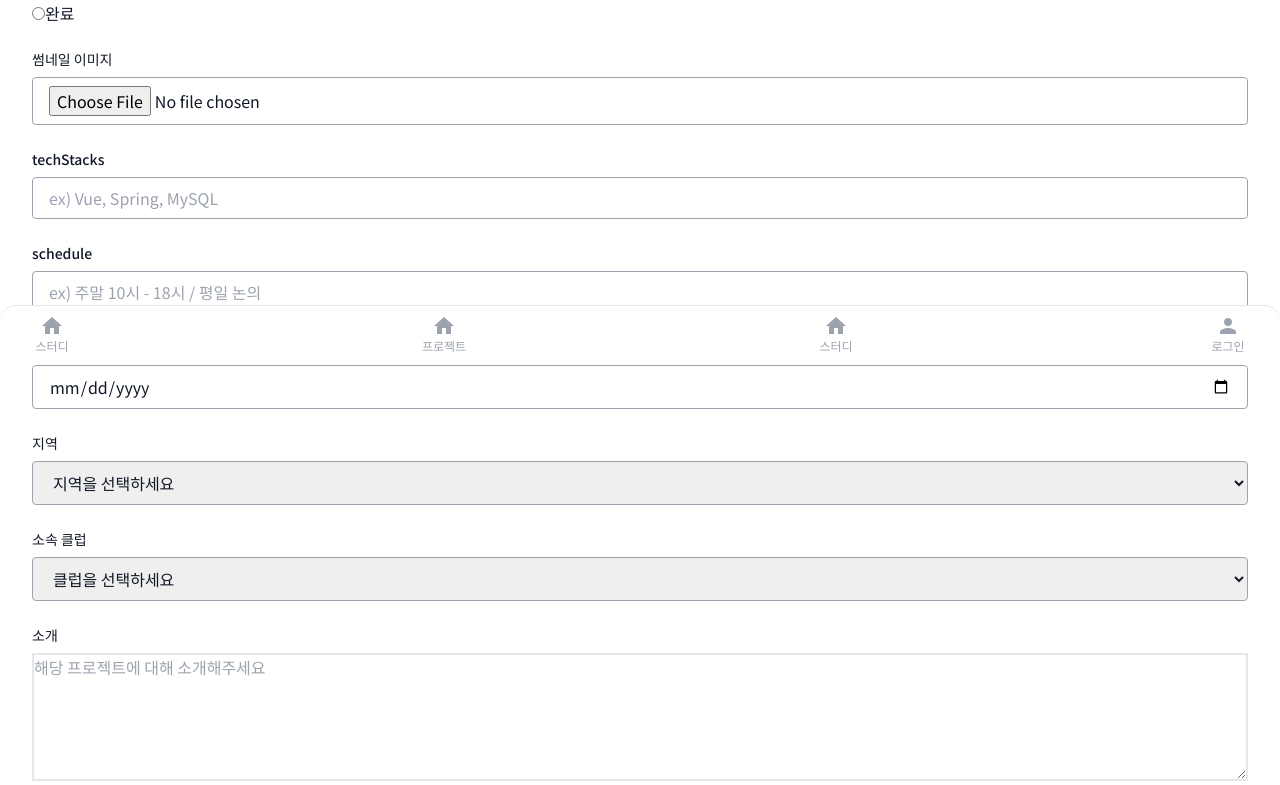
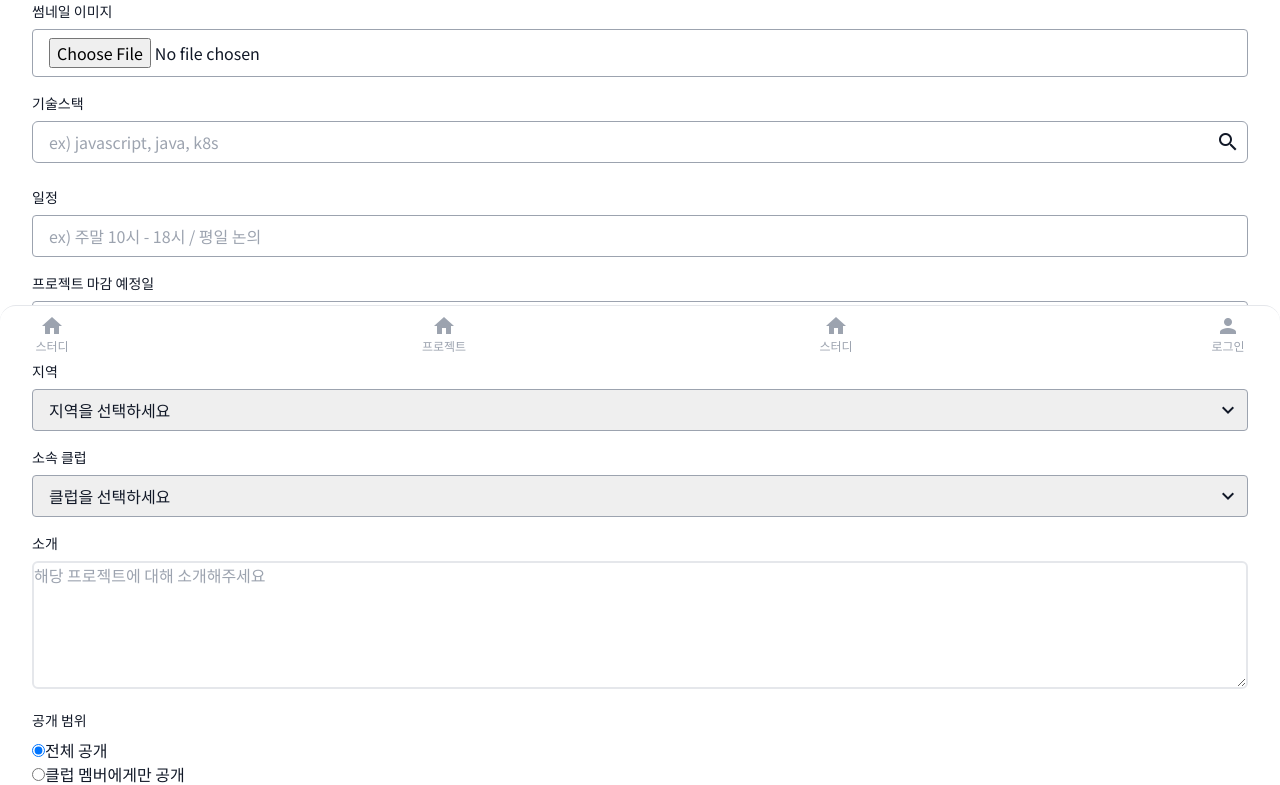
Before and after one commit to cys4585/matchhere-personal, a Vue app in the folder frontend/: page /projects/form in a window 1280 px wide. Shown: the part 438-1223 px from the top of the page. Built offline with nearby package versions, Linux system fonts and the light colour scheme.

Commit message:
Update: project article, apply

```diff
--- a/frontend/src/components/common/SelectFormField.vue
+++ b/frontend/src/components/common/SelectFormField.vue
@@ -3,7 +3,7 @@
     <label class="label">{{ field.label }}</label>
     <div class="select-wrapper">
       <select @change="handleChange">
-        <option disabled>{{ field.placeholder }}</option>
+        <option disabled selected>{{ field.placeholder }}</option>
         <option v-for="item in field.options" :key="item">
           {{ item }}
         </option>
--- /dev/null
+++ b/frontend/src/components/project/TechStackItem.vue
@@ -0,0 +1,32 @@
+<template>
+  <div class="border rounded-2xl px-2 border-gray-400 flex justify-end gap-1">
+    <span class="text-sm text-blue-600">{{ techStack }}</span>
+    <button class="" @click="$emit('remove', idx)">
+      <span class="material-icons text-sm text-gray-700 hover:text-gray-400"
+        >close</span
+      >
+    </button>
+  </div>
+</template>
+
+<script>
+export default {
+  name: "TechStackItem",
+  props: {
+    techStack: {
+      type: String,
+      required: true,
+    },
+    idx: {
+      type: Number,
+      required: true,
+    },
+  },
+  emits: ["remove"],
+  setup() {
+    return {}
+  },
+}
+</script>
+
+<style lang="scss" scoped></style>
--- a/frontend/src/views/ProjectForm.vue
+++ b/frontend/src/views/ProjectForm.vue
@@ -11,18 +11,36 @@
           v-for="(form, name, index) in formFields"
           :key="form.id"
         >
-          <h3 v-if="name == 'project'">프로젝트</h3>
-          <h3 v-else-if="name == 'member'">구성원</h3>
+          <h3 v-if="name === 'project'">프로젝트</h3>
+          <h3 v-else-if="name === 'member'">구성원</h3>
           <div class="fields" v-for="field in form" :key="field.id">
             <InputFormField
-              v-if="field.type == 'string'"
+              v-if="field.type === 'string'"
               :field="field"
+              :formFields="form"
               v-model="field.value"
               @update:errors="handleUpdateErrors"
             />
+            <SelectFormField
+              v-else-if="field.type === 'select'"
+              :field="field"
+              v-model="field.value"
+            />
+            <div v-else-if="field.type === 'search'" class="grid gap-2">
+              <TechStackField @SelectTeckStack="handleSelectTechStack" />
+              <div class="flex flex-wrap gap-1">
+                <TechStackItem
+                  v-for="(item, idx) in field.value"
+                  :key="item.id"
+                  :techStack="item"
+                  :idx="idx"
+                  @remove="handleRemoveTeckStack"
+                />
+              </div>
+            </div>
             <div v-else class="form-field">
               <p class="label">{{ field.label }}</p>
-              <div v-if="field.type == 'radio'">
+              <div v-if="field.type === 'radio'">
                 <div v-for="(state, index, key) in field.stateList" :key="key">
                   <input
                     class="input-radio"
@@ -34,7 +52,7 @@
                   <label :for="field.idList[index]">{{ state }}</label>
                 </div>
               </div>
-              <div v-else-if="field.type == 'file'">
+              <div v-else-if="field.type === 'file'">
                 <!-- file 타입은 양방향 바인딩 할 수 없다. method로 구현 -->
                 <input
                   :type="field.type"
@@ -43,29 +61,24 @@
                 />
                 <p>{{ field.value }}</p>
               </div>
-              <div v-else-if="field.type == 'date'">
+              <div v-else-if="field.type === 'date'">
                 <input :type="field.type" v-model="field.value" />
               </div>
-              <div v-else-if="field.type == 'select'">
-                <select v-model="field.value">
-                  <option disabled value="">{{ field.description }}</option>
-                  <option
-                    v-for="value in field.valueList"
-                    :key="value.id"
-                    :value="value"
-                  >
-                    {{ value }}
-                  </option>
-                </select>
-              </div>
-              <div v-else-if="field.type == 'textarea'">
+              <div v-else-if="field.type === 'textarea'">
                 <textarea
                   :placeholder="field.placeholder"
                   v-model="field.value"
-                  class="w-full h-32 border-2"
+                  class="
+                    w-full
+                    h-32
+                    border-2
+                    rounded-md
+                    outline-none
+                    focus:ring-2 focus:ring-blue-500
+                  "
                 ></textarea>
               </div>
-              <div v-else-if="field.type == 'number'">
+              <div v-else-if="field.type === 'number'">
                 <input
                   :type="field.type"
                   min="0"
@@ -87,24 +100,29 @@
 
 <script>
 import InputFormField from "@/components/common/InputFormField.vue"
+import SelectFormField from "@/components/common/SelectFormField.vue"
 import SubmitButton from "@/components/common/SubmitButton.vue"
+import TechStackField from "@/components/common/TeckStackField.vue"
+import TechStackItem from "@/components/project/TechStackItem.vue"
 import { ref, computed } from "vue"
 import { requiredValidator } from "@/libs/validator"
+import { cityList } from "@/libs/data"
 
 export default {
   name: "ProjectForm",
   components: {
     InputFormField,
     SubmitButton,
+    SelectFormField,
+    TechStackField,
+    TechStackItem,
   },
   setup() {
     const formFields = ref({
       project: {
         pjtName: {
-          // handleValidate의 fieldKey에 들어가는 인자도 label
-          // 브라우저에 랜더링되는 데이터도 label
-          label: "pjtName",
-          // label: "프로젝트 이름",
+          key: "pjtName",
+          label: "프로젝트 이름",
           type: "string",
           value: "",
           notNull: true,
@@ -113,6 +131,7 @@ export default {
           validators: [requiredValidator],
         },
         pjtState: {
+          key: "pjtState",
           label: "프로젝트 상태",
           type: "radio",
           idList: ["will", "ing", "done"],
@@ -123,6 +142,7 @@ export default {
           validators: [],
         },
         ThumbnailImageFile: {
+          key: "ThumbnailImageFile",
           label: "썸네일 이미지",
           type: "file",
           value: "",
@@ -130,20 +150,19 @@ export default {
           errors: {},
           validators: [],
         },
-        // 자동완성, value 아마 리스트..? 일단 패스
         techStacks: {
-          label: "techStacks",
-          // label: "기술스택",
-          type: "string",
-          value: "",
+          key: "techStacks",
+          label: "기술스택",
+          type: "search",
+          value: [],
           notNull: false,
           placeholder: "ex) Vue, Spring, MySQL",
           errors: {},
           validators: [],
         },
         schedule: {
-          label: "schedule",
-          // label: "일정",
+          key: "schedule",
+          label: "일정",
           type: "string",
           value: "",
           notNull: false,
@@ -152,6 +171,7 @@ export default {
           validators: [],
         },
         dueDate: {
+          key: "dueDate",
           label: "프로젝트 마감 예정일",
           type: "date",
           value: "",
@@ -159,29 +179,31 @@ export default {
           errors: {},
           validators: [],
         },
-        region: {
+        city: {
+          key: "city",
           label: "지역",
           type: "select",
-          description: "지역을 선택하세요",
-          // 일단은!
-          valueList: ["온라인", "무관", "서울", "경기", "경남", "대구"],
+          placeholder: "지역을 선택하세요",
+          options: cityList,
           value: "",
           notNull: true,
           errors: {},
           validators: [],
         },
         club: {
+          key: "club",
           label: "소속 클럽",
           type: "select",
-          description: "클럽을 선택하세요",
+          placeholder: "클럽을 선택하세요",
           // 일단은!
-          valueList: ["최고의 클럽", "멋쟁이 클럽", "굇수모임"],
+          options: ["최고의 클럽", "멋쟁이 클럽", "굇수모임"],
           value: "",
           notNull: false,
           errors: {},
           validators: [],
         },
         introduction: {
+          key: "introduction",
           label: "소개",
           type: "textarea",
           value: "",
@@ -191,6 +213,7 @@ export default {
           validators: [],
         },
         openScope: {
+          key: "openScope",
           label: "공개 범위",
           type: "radio",
           idList: ["all", "club", "project"],
@@ -203,6 +226,7 @@ export default {
       },
       member: {
         recruitState: {
+          key: "recruitState",
           label: "모집 상태",
           type: "radio",
           idList: ["rec-ing", "rec-done"],
@@ -213,6 +237,7 @@ export default {
           validators: [],
         },
         developer: {
+          key: "developer",
           label: "개발자",
           type: "number",
           value: 0,
@@ -221,6 +246,7 @@ export default {
           validators: [],
         },
         designer: {
+          key: "designer",
           label: "디자이너",
           type: "number",
           value: 0,
@@ -229,6 +255,7 @@ export default {
           validators: [],
         },
         planner: {
+          key: "planner",
           label: "기획자",
           type: "number",
           value: 0,
@@ -293,6 +320,14 @@ export default {
       }
     }
 
+    const handleSelectTechStack = (techStack) => {
+      if (formFields.value.project.techStacks.value.includes(techStack)) return
+      formFields.value.project.techStacks.value.push(techStack)
+    }
+    const handleRemoveTeckStack = (idx) => {
+      formFields.value.project.techStacks.value.splice(idx)
+    }
+
     const createProject = () => {}
 
     return {
@@ -301,6 +336,8 @@ export default {
       handleUpdateErrors,
       canSubmit,
       createProject,
+      handleSelectTechStack,
+      handleRemoveTeckStack,
     }
   },
 }
@@ -308,7 +345,7 @@ export default {
 
 <style lang="scss" scoped>
 .project-form-section {
-  @apply py-10 px-4 grid gap-10;
+  @apply py-10 px-4 grid gap-4;
 
   header {
     @apply grid gap-4;
@@ -322,7 +359,7 @@ export default {
     @apply flex flex-col gap-6 items-center;
 
     .form {
-      @apply w-full grid gap-6;
+      @apply w-full grid gap-4;
 
       h3 {
         @apply font-bold text-xl;
@@ -339,7 +376,7 @@ export default {
           }
           input,
           select {
-            @apply border border-gray-400 rounded py-2 px-4 outline-none w-full;
+            @apply border border-gray-400 rounded py-2 px-4 outline-none w-full bg-white;
 
             &:focus {
               @apply ring-2 ring-blue-500;
```
